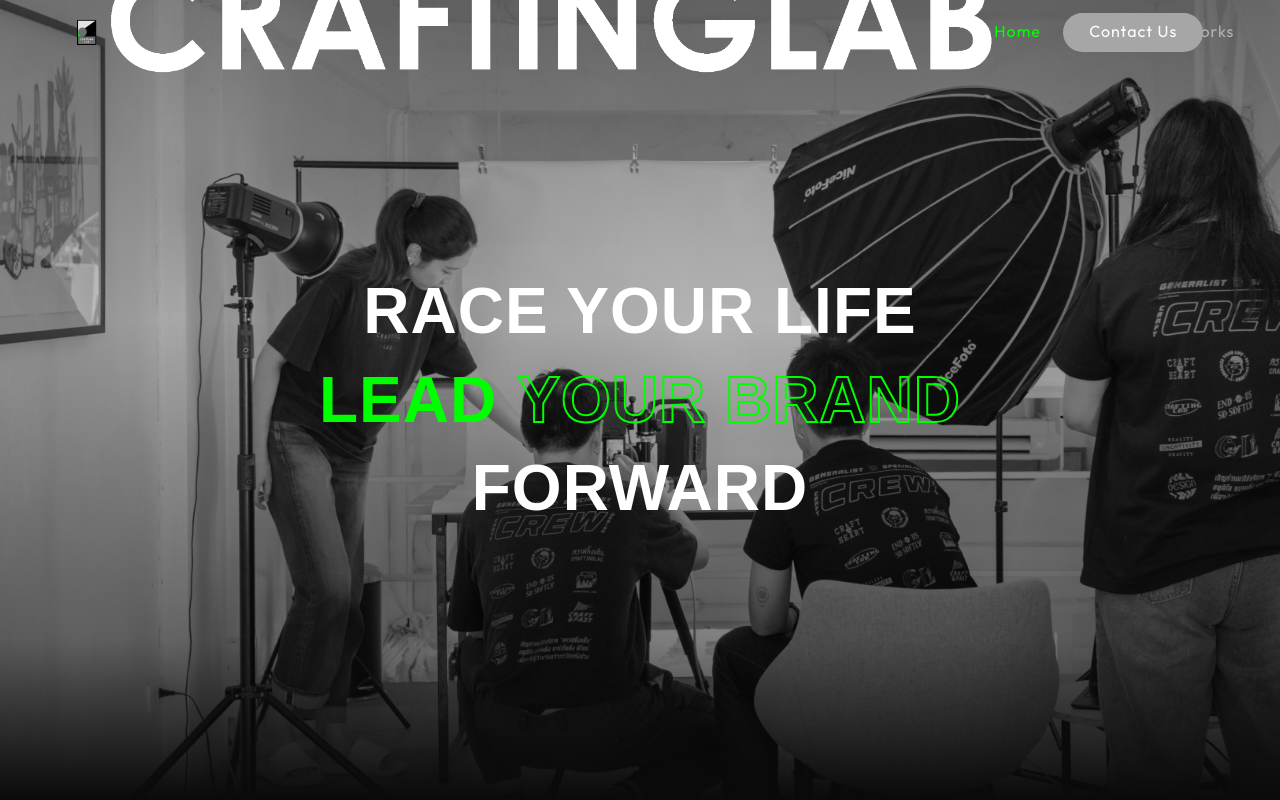
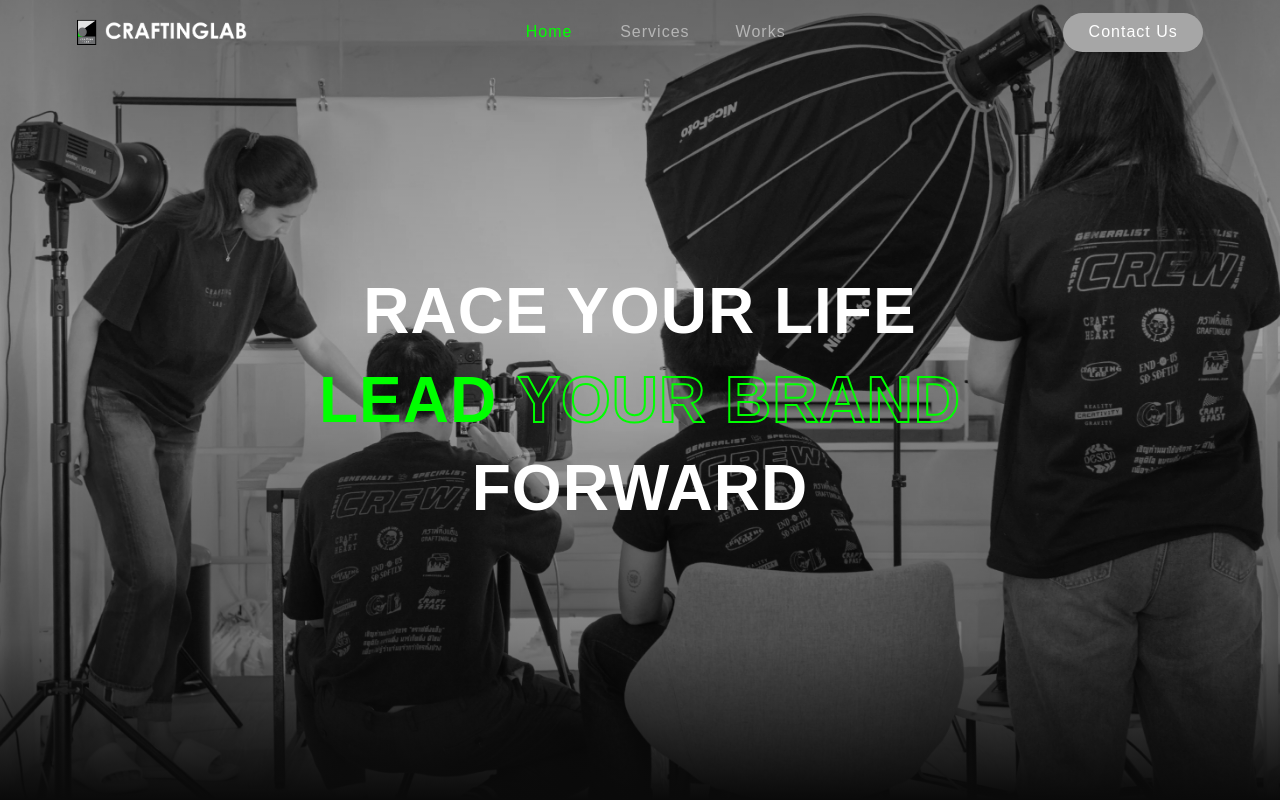
Before and after one commit to rotoon/crafting-new, a Next.js app: page / in a window 1280 px wide. Shown: the top 800 px of the page. Built offline with nearby package versions, Linux system fonts and the light colour scheme; a web font is replaced by a local one.

Commit message:
refactor: optimize hero layout, update global styles, and replace canvas-based dots with CSS conic-gradient

```diff
--- a/src/app/globals.css
+++ b/src/app/globals.css
@@ -18,7 +18,7 @@
   --gray-light: #a6a6a6;
   --gray-mid: #6d6e70;
   --white: #ffffff;
-  --font-heading: "Outfit", "Century Gothic", sans-serif;
+  --font-heading: "Century Gothic", sans-serif;
   --font-body: "DM Sans", "Century Gothic", sans-serif;
   /* --font-body: var(--font-dm-sans), "Century Gothic", var(--font-fc-minimal), sans-serif; */
   --font-syncopate: var(--font-syncopate);
@@ -234,7 +234,7 @@
 .hero-bg-img {
   position: absolute;
   inset: 0;
-  width: 120%;
+  width: 100%;
   height: 100%;
   filter: grayscale(1);
   z-index: 1;
@@ -252,7 +252,7 @@
 
 .hero-bg-img-inner.loaded {
   opacity: 1;
-  transform: scale(1);
+  transform: scale(1.2);
 }
 
 .hero-bg-overlay {
@@ -731,7 +731,6 @@
   letter-spacing: 4px;
   color: var(--white);
   text-transform: uppercase;
-  margin-bottom: 20px;
 }
 
 @media (max-width: 480px) {
@@ -744,7 +743,7 @@
   color: var(--gray-mid);
   font-size: clamp(14px, 4vw, 16px);
   letter-spacing: 1px;
-  line-height: 1.8;
+  line-height: 1.5;
   text-align: center;
 }
 
@@ -1213,6 +1212,11 @@
 }
 
 .services-view-more {
+  display: flex;
+  justify-content: left;
+}
+
+.services-view-more-center {
   display: flex;
   justify-content: center;
 }
@@ -1995,7 +1999,7 @@
 .carousel-info {
   display: flex;
   justify-content: space-between;
-  align-items: flex-start;
+  align-items: stretch;
   margin-top: 30px;
   animation: fadeSlideUp 0.5s ease forwards;
 }
@@ -2030,6 +2034,10 @@
 }
 
 .carousel-counter {
+  display: flex;
+  flex-direction: column;
+  justify-content: space-between;
+  align-items: flex-end;
   font-family: var(--font-heading);
   font-size: 26px;
   white-space: nowrap;
@@ -2117,10 +2125,12 @@
 
 .production-video-card {
   position: relative;
-  width: 381px;
-  height: 676px;
+  width: 100%;
+  max-width: 381px;
+  aspect-ratio: 9 / 16;
   border-radius: 12px;
   overflow: hidden;
+  margin: 0 auto;
 }
 
 .production-video-card img,
@@ -2601,16 +2611,13 @@
 .success-dots {
   width: 100%;
   height: 32px;
-  background-image: repeating-linear-gradient(
-    90deg,
-    transparent,
-    transparent 15px,
-    var(--green) 15px,
-    var(--green) 31px
+  background: conic-gradient(
+    var(--green) 0deg 90deg,
+    transparent 90deg 180deg,
+    var(--green) 180deg 270deg,
+    transparent 270deg 360deg
   );
-  background-size: 32px 16px;
-  background-repeat: repeat;
-  opacity: 0.8;
+  background-size: 32px 32px;
 }
 
 .success-text-row {
@@ -3477,6 +3484,10 @@
 
   .carousel-counter {
     font-size: 22px;
+    align-items: end;
+    display: flex;
+    flex-direction: column;
+    justify-content: space-between;
   }
 
   .success-text-row {
--- a/src/components/Footer.tsx
+++ b/src/components/Footer.tsx
@@ -1,54 +1,9 @@
 "use client";
-import { useEffect, useRef } from "react";
 import Image from "next/image";
 import FadeIn from "./FadeIn";
 
 function SuccessDots() {
-  const containerRef = useRef<HTMLDivElement>(null);
-
-  useEffect(() => {
-    const container = containerRef.current;
-    if (!container) return;
-
-    const canvas = document.createElement("canvas");
-    const ctx = canvas.getContext("2d");
-    if (!ctx) return;
-
-    const dotSize = 4;
-    const spacing = 16;
-    const offsetEven = spacing / 2;
-
-    const render = () => {
-      canvas.width = container.offsetWidth || 1560;
-      canvas.height = 32;
-      canvas.style.width = "100%";
-      canvas.style.height = "32px";
-
-      const cols = Math.ceil(canvas.width / spacing) + 1;
-      const rows = 2;
-
-      ctx.fillStyle = "#00FF00";
-
-      for (let row = 0; row < rows; row++) {
-        for (let col = 0; col < cols; col++) {
-          const x = col * spacing + (row % 2 === 1 ? offsetEven : 0);
-          const y = row * spacing + spacing / 2;
-          ctx.beginPath();
-          ctx.arc(x, y, dotSize / 2, 0, Math.PI * 2);
-          ctx.fill();
-        }
-      }
-    };
-
-    render();
-    container.innerHTML = "";
-    container.appendChild(canvas);
-
-    window.addEventListener("resize", render);
-    return () => window.removeEventListener("resize", render);
-  }, []);
-
-  return <div ref={containerRef} className="success-dots"></div>;
+  return <div className="success-dots"></div>;
 }
 
 export default function Footer() {
--- a/src/components/Hero.tsx
+++ b/src/components/Hero.tsx
@@ -39,7 +39,8 @@
               fill
               priority
               sizes="100vw"
-              style={{ objectFit: "cover", objectPosition: "center top" }}
+              objectFit="cover"
+              objectPosition="center top"
               onLoad={() => setImgLoaded(true)}
             />
           </div>
@@ -48,13 +49,23 @@
       </div>
       <div className="hero-content">
         <h1 className="hero-heading">
-          <span className="hero-line hero-line-1" style={{ animation: "fadeInUp 0.8s ease 0.3s forwards" }}>
+          <span
+            className="hero-line hero-line-1"
+            style={{ animation: "fadeInUp 0.8s ease 0.3s forwards" }}
+          >
             RACE YOUR LIFE
           </span>
-          <span className="hero-line hero-line-2" style={{ animation: "fadeInUp 0.8s ease 0.5s forwards" }}>
-            <span className="hero-lead">LEAD</span> <span className="hero-your-brand">YOUR BRAND</span>
+          <span
+            className="hero-line hero-line-2"
+            style={{ animation: "fadeInUp 0.8s ease 0.5s forwards" }}
+          >
+            <span className="hero-lead">LEAD</span>{" "}
+            <span className="hero-your-brand">YOUR BRAND</span>
           </span>
-          <span className="hero-line hero-line-3" style={{ animation: "fadeInUp 0.8s ease 0.7s forwards" }}>
+          <span
+            className="hero-line hero-line-3"
+            style={{ animation: "fadeInUp 0.8s ease 0.7s forwards" }}
+          >
             FORWARD
           </span>
         </h1>
--- a/src/components/Navbar.tsx
+++ b/src/components/Navbar.tsx
@@ -113,7 +113,6 @@
             height={25}
             className="logo-text"
             priority
-            style={{ width: "auto", height: "auto" }}
           />
         </a>
         <div className={`nav-menu ${menuActive ? "active" : ""}`} id="nav-menu">
--- a/src/components/Services.tsx
+++ b/src/components/Services.tsx
@@ -144,7 +144,11 @@
             )}
           </div>
         ))}
-        <FadeIn direction="up" delayMs={300} className="services-view-more">
+        <FadeIn
+          direction="up"
+          delayMs={300}
+          className="services-view-more-center"
+        >
           <a href="#" className="btn-view-more">
             View More
           </a>
--- a/src/components/Works.tsx
+++ b/src/components/Works.tsx
@@ -129,11 +129,6 @@
       <section className="works-section" id="works">
         <div className="works-header">
           <h2 className="section-title">OUR WORKS</h2>
-          <FadeIn direction="up" delayMs={300} className="services-view-more">
-            <a href="/works" className="btn-view-more">
-              View More
-            </a>
-          </FadeIn>
         </div>
 
         <div className="works-category">
@@ -173,6 +168,7 @@
               <p className="carousel-description">{active.desc}</p>
             </div>
             <div className="carousel-counter">
+              <div>
                 <span className="current-count">
                   {String(activeIndex + 1).padStart(2, "0")} /
                 </span>
@@ -180,6 +176,16 @@
                   {" "}
                   {String(total).padStart(2, "0")}
                 </span>
+              </div>
+              <FadeIn
+                direction="up"
+                delayMs={300}
+                className="services-view-more"
+              >
+                <a href="/works" className="btn-view-more">
+                  View More
+                </a>
+              </FadeIn>
             </div>
           </div>
         </FadeIn>
```
Lines whose indentation alone changed are shown as unchanged.
